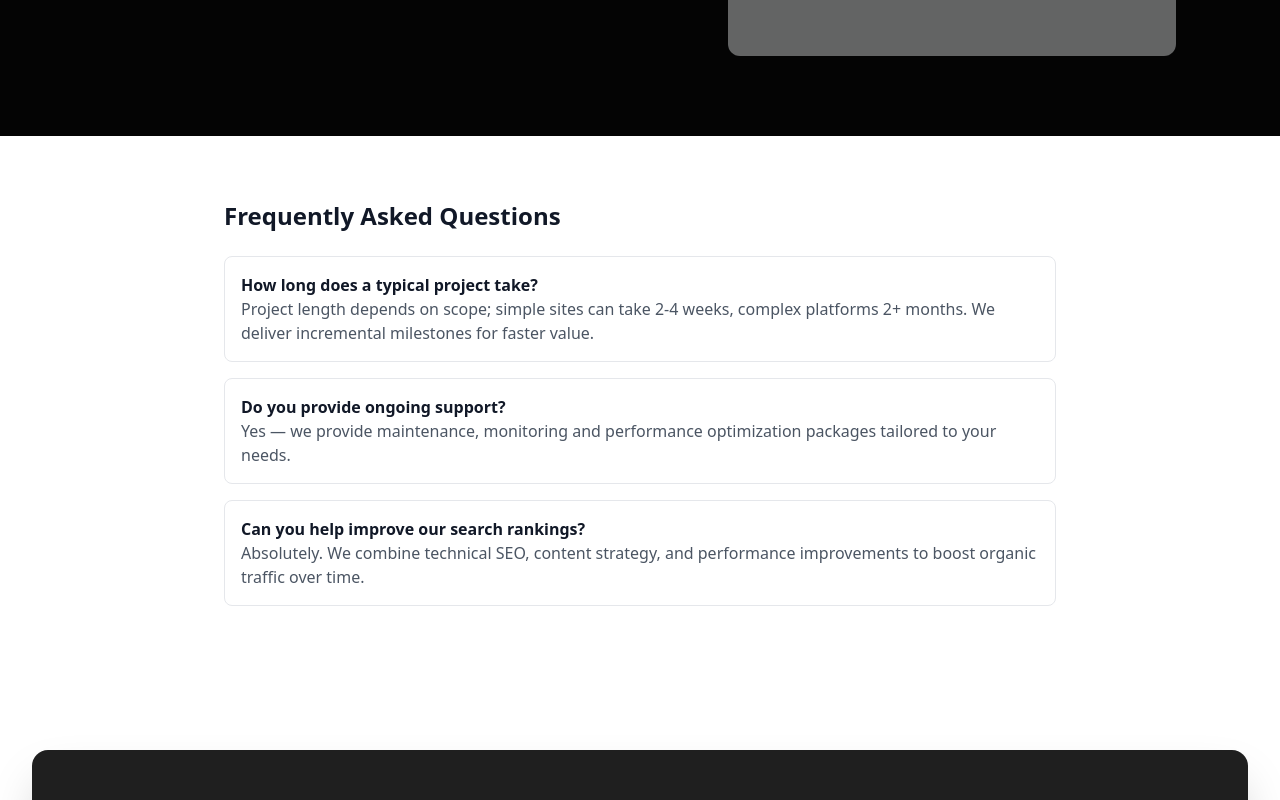
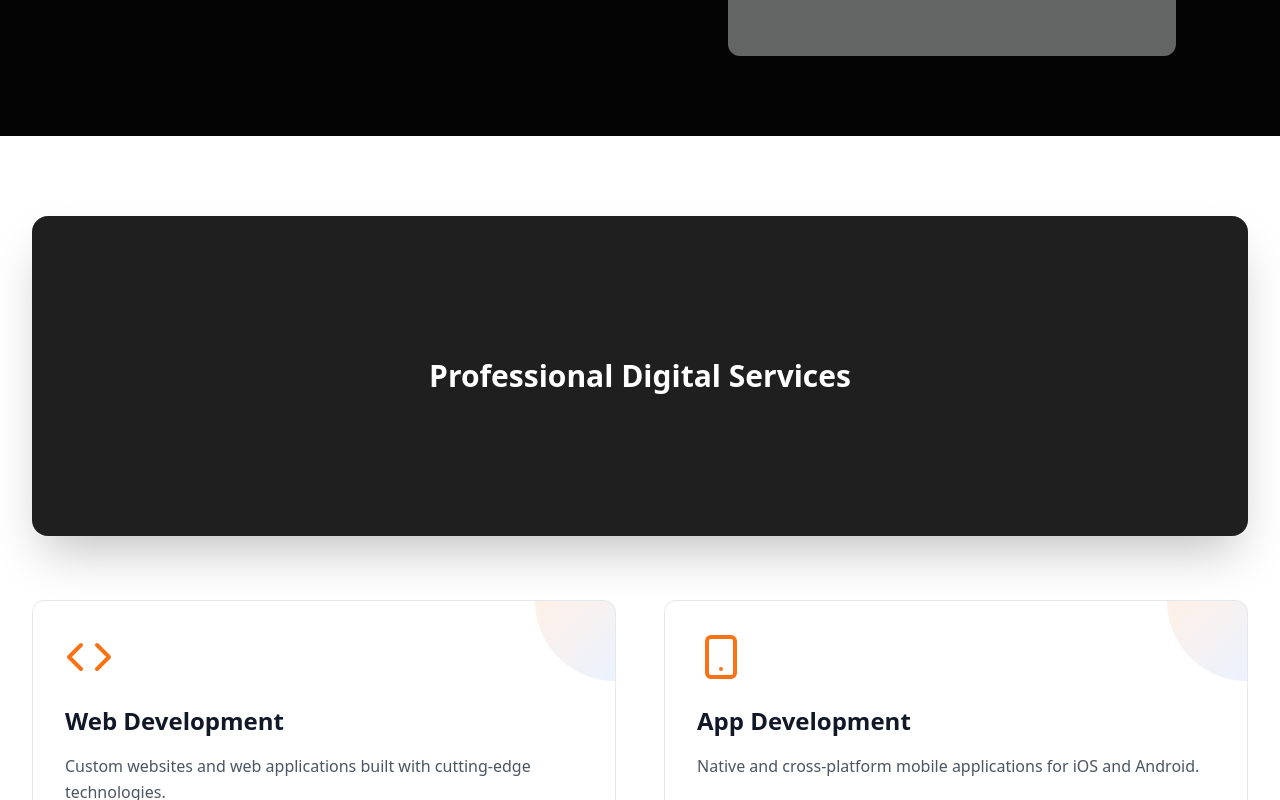
Before and after one commit to adigitallifetechnology/adigitallife-technology, a React (Vite) app: page /services in a window 1280 px wide. Shown: the part 380-1180 px from the top of the page. Built offline with nearby package versions, Linux system fonts and the light colour scheme.

Commit message:
Services: remove duplicate FAQ near hero and update main heading

```diff
--- a/src/pages/Services.tsx
+++ b/src/pages/Services.tsx
@@ -98,33 +98,14 @@
           </div>
         </div>
       </section>
-      {/* FAQ Section */}
-      <section className="py-16 bg-white">
-        <div className="max-w-4xl mx-auto px-4 sm:px-6 lg:px-8">
-          <h2 className="text-2xl font-bold text-gray-900 mb-6">Frequently Asked Questions</h2>
-          <div className="space-y-4">
-            <div className="p-4 border rounded-lg">
-              <h3 className="font-semibold">How long does a typical project take?</h3>
-              <p className="text-gray-600">Project length depends on scope; simple sites can take 2-4 weeks, complex platforms 2+ months. We deliver incremental milestones for faster value.</p>
-            </div>
-            <div className="p-4 border rounded-lg">
-              <h3 className="font-semibold">Do you provide ongoing support?</h3>
-              <p className="text-gray-600">Yes — we provide maintenance, monitoring and performance optimization packages tailored to your needs.</p>
-            </div>
-            <div className="p-4 border rounded-lg">
-              <h3 className="font-semibold">Can you help improve our search rankings?</h3>
-              <p className="text-gray-600">Absolutely. We combine technical SEO, content strategy, and performance improvements to boost organic traffic over time.</p>
-            </div>
-          </div>
-        </div>
-      </section>
+      {/* FAQ moved below near footer; removed duplicate FAQ section here */}
 
       {/* Main Services */}
       <section className="py-20 bg-white">
         <div className="max-w-7xl mx-auto px-4 sm:px-6 lg:px-8">
           <div className="text-center mb-16">
             <div className="w-full h-80 rounded-2xl shadow-2xl mb-8 overflow-hidden bg-brand-gray flex items-center justify-center">
-              <h3 className="text-3xl font-semibold text-white">Professional Digital Services — Black & Orange</h3>
+              <h3 className="text-3xl font-semibold text-white">Professional Digital Services</h3>
             </div>
           </div>
           <div className="grid grid-cols-1 lg:grid-cols-2 gap-12">
```
